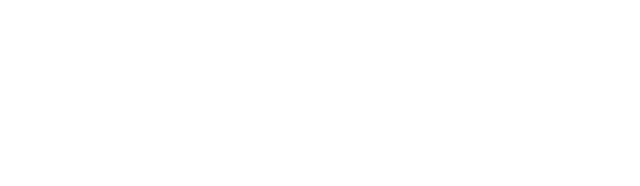
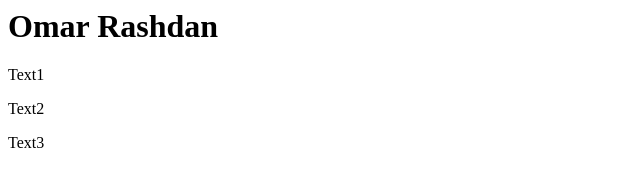
Before and after one commit to OmarRashdan/omarrashdan.github.io, a plain HTML site: page index.html in a window 1280 px wide. Shown: the whole page, without its empty margins (0-640 px from the left). Drawn offline with Linux system fonts and the light colour scheme.

Commit message:
Update index.html

```diff
--- a/index.html
+++ b/index.html
@@ -1,10 +1,14 @@
-<html lang='en'>
-  <head>
-    <meta charset='UTF-8'>
-    <meta name"viewpoint" content="width=device-width, initial-scale=1.0">
+<html lang="en">
+<head>
+  <meta charset="UTF-8">
+  <meta http-equiv="X-UA-Compatible" content="IE=edge">
+  <meta name="viewport" content="width=device-width, initial-scale=1.0">
   <title>Document</title>
-  </head>
+</head>
 <body>
-  <h1>
+  <h1>Omar Rashdan</h1>
+  <p>Text1</p>
+  <p>Text2</p>
+  <p>Text3</p>
 </body>
 </html>
```
